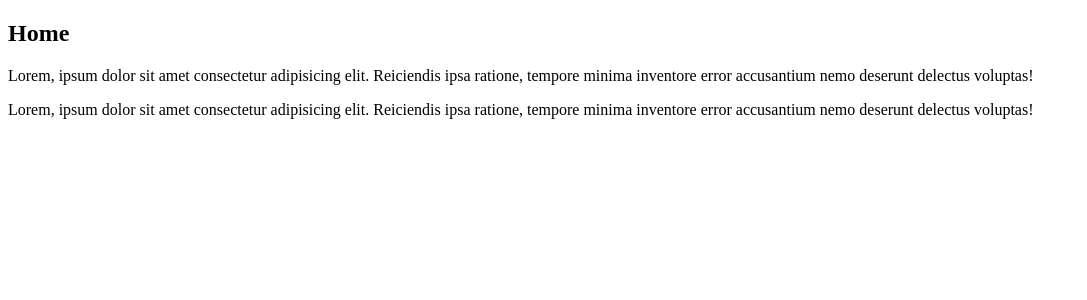
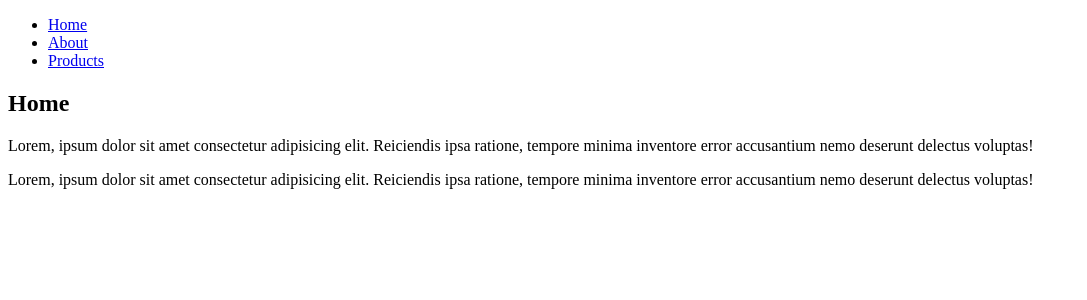
Before and after one commit to NNEUID/nuxt3-tailwind-app, a Nuxt app: page / in a window 1280 px wide. Shown: the top 300 px of the page, without its empty margins (0-1087 px from the left). Built offline with nearby package versions, Linux system fonts and the light colour scheme.

Commit message:
add nav items with NuxtLink

```diff
--- a/pages/index.vue
+++ b/pages/index.vue
@@ -1,5 +1,21 @@
 <template>
   <div>
+    <header>
+      <nav>
+        <ul>
+          <li>
+            <NuxtLink to="/">Home</NuxtLink>
+          </li>
+          <li>
+            <NuxtLink to="/about">About</NuxtLink>
+          </li>
+          <li>
+            <NuxtLink to="/products">Products</NuxtLink>
+          </li>
+        </ul>
+      </nav>
+    </header>
+
     <h2>Home</h2>
     <p>Lorem, ipsum dolor sit amet consectetur adipisicing elit. Reiciendis ipsa ratione, tempore minima inventore error
       accusantium nemo deserunt delectus voluptas!</p>
```
